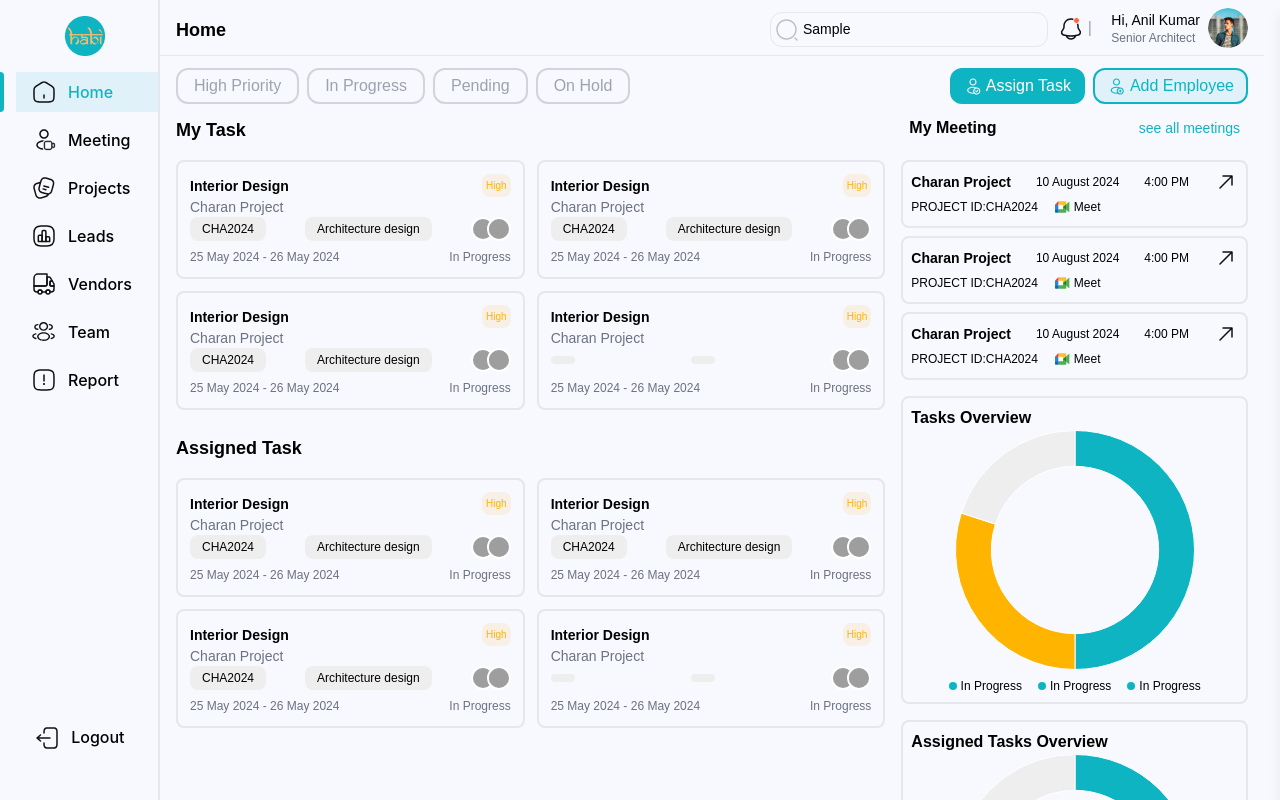
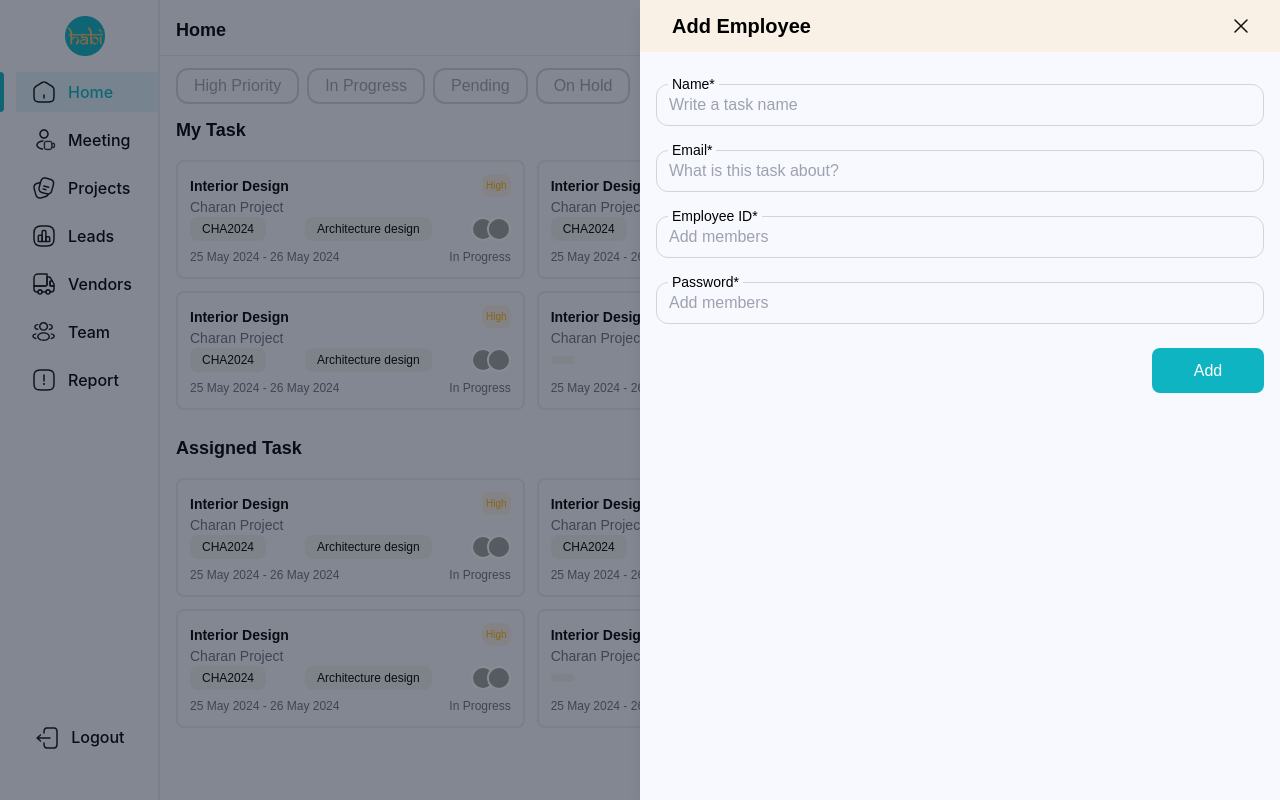
Before and after one commit to tejudharanesh/HABI_internal, a React (Vite) app: page / in a window 1280 px wide. Both pictures are taken after typing "Sample" into the empty fields and a click on the button "Add Employee". Shown: the top 800 px of the page. Built offline with nearby package versions, Linux system fonts and the light colour scheme; grey boxes are pictures that could not be loaded.

Commit message:
added dropdown

```diff
--- /dev/null
+++ b/src/components/Admin/AddEmployee.jsx
@@ -0,0 +1,100 @@
+import React, { useState } from "react";
+import close from "../../assets/svg/close1.svg";
+import upload from "../../assets/images/upload.png";
+
+const AddEmployee = ({ closeDrawer }) => {
+  const [taskTitle, setTaskTitle] = useState("");
+  const [description, setDescription] = useState("");
+  const [members, setMembers] = useState("");
+  const [startDate, setStartDate] = useState("");
+  const [endDate, setEndDate] = useState("");
+  const [type, setType] = useState("");
+  const [project, setProject] = useState("");
+  const [category, setCategory] = useState("");
+  const [priority, setPriority] = useState("Low");
+
+  const handleSubmit = (e) => {
+    e.preventDefault();
+    // Handle form submission
+    closeDrawer(); // Close the drawer after submission
+  };
+
+  return (
+    <div className="">
+      <div className="flex justify-between items-center mb-8 bg-secondary1 px-8 py-3">
+        <h2 className="text-xl font-semibold text-black">Add Employee</h2>
+        <img src={close} alt="" onClick={closeDrawer} />
+      </div>
+      <form onSubmit={handleSubmit} className="px-4">
+        {/* Name */}
+        <div className="relative mb-6">
+          <label className="absolute -top-2.5 left-3 bg-layoutColor px-1 text-sm text-black">
+            Name*
+          </label>
+          <input
+            type="text"
+            className="text-black block w-full px-3 py-2 border border-gray-300 rounded-xl bg-layoutColor focus:outline-none"
+            placeholder="Write a task name"
+            value={taskTitle}
+            onChange={(e) => setTaskTitle(e.target.value)}
+          />
+        </div>
+
+        {/* Email */}
+        <div className="relative mb-6">
+          <label className="absolute -top-2.5 left-3 bg-layoutColor px-1 text-sm text-black">
+            Email*
+          </label>
+          <input
+            type="email"
+            className="text-black block w-full px-3 py-2 border border-gray-300 rounded-xl bg-layoutColor focus:outline-none"
+            placeholder="What is this task about?"
+            value={description}
+            onChange={(e) => setDescription(e.target.value)}
+          />
+        </div>
+
+        {/* Employee ID */}
+        <div className="relative mb-6">
+          <label className="absolute -top-2.5 left-3 bg-layoutColor px-1 text-sm text-black">
+            Employee ID*
+          </label>
+          <input
+            type="text"
+            className="text-black block w-full px-3 py-2 border border-gray-300 rounded-xl bg-layoutColor focus:outline-none"
+            placeholder="Add members"
+            value={members}
+            onChange={(e) => setMembers(e.target.value)}
+          />
+        </div>
+
+        {/* Password */}
+        <div className="relative mb-6">
+          <label className="absolute -top-2.5 left-3 bg-layoutColor px-1 text-sm text-black">
+            Password*
+          </label>
+          <input
+            type="text"
+            className="text-black block w-full px-3 py-2 border border-gray-300 rounded-xl bg-layoutColor focus:outline-none"
+            placeholder="Add members"
+            value={members}
+            onChange={(e) => setMembers(e.target.value)}
+          />
+        </div>
+
+        {/* Priority */}
+        <div className="text-center w-full md:text-end">
+          {/* Submit Button */}
+          <button
+            type="submit"
+            className="bg-primary text-white px-6 rounded-lg w-full md:w-28"
+          >
+            Add
+          </button>
+        </div>
+      </form>
+    </div>
+  );
+};
+
+export default AddEmployee;
--- a/src/components/Admin/AssignTask.jsx
+++ b/src/components/Admin/AssignTask.jsx
@@ -23,13 +23,11 @@ const AssignTask = ({ closeDrawer }) => {
     <div className="">
       <div className="flex justify-between items-center mb-8 bg-secondary1 px-8 py-3">
         <h2 className="text-xl font-semibold text-black">Assign Task</h2>
-        <button className="bg-transparent">
-          <img src={close} alt="" onClick={closeDrawer} />
-        </button>
+        <img src={close} alt="" onClick={closeDrawer} />
       </div>
       <form onSubmit={handleSubmit} className="px-4">
         {/* Task Title */}
-        <div className="relative mb-5">
+        <div className="relative mb-6">
           <label className="absolute -top-2.5 left-3 bg-layoutColor px-1 text-sm text-black">
             Task Title*
           </label>
@@ -43,7 +41,7 @@ const AssignTask = ({ closeDrawer }) => {
         </div>
 
         {/* Description */}
-        <div className="relative mb-5">
+        <div className="relative mb-6">
           <label className="absolute -top-2.5 left-3 bg-layoutColor px-1 text-sm text-black">
             Description
           </label>
@@ -56,7 +54,7 @@ const AssignTask = ({ closeDrawer }) => {
         </div>
 
         {/* Members */}
-        <div className="relative mb-5">
+        <div className="relative mb-6">
           <label className="absolute -top-2.5 left-3 bg-layoutColor px-1 text-sm text-black">
             Members*
           </label>
@@ -71,13 +69,13 @@ const AssignTask = ({ closeDrawer }) => {
 
         {/* Duration */}
         <div className="flex space-x-4">
-          <div className="relative mb-4 flex-1">
+          <div className="relative mb-6 flex-1">
             <label className="absolute -top-2.5 left-3 bg-layoutColor px-1 text-sm text-black">
-              Start Date*
+              Days*
             </label>
             <input
-              type="date"
-              placeholder="Start"
+              type="number"
+              placeholder=""
               className="text-black block w-full px-3 py-2 border border-gray-300 rounded-xl bg-layoutColor focus:outline-none"
               value={startDate}
               onChange={(e) => setStartDate(e.target.value)}
@@ -86,42 +84,27 @@ const AssignTask = ({ closeDrawer }) => {
               }}
             />
           </div>
-          <div className="relative mb-5 flex-1">
+          <div className="relative mb-6">
             <label className="absolute -top-2.5 left-3 bg-layoutColor px-1 text-sm text-black">
-              End Date*
+              Type
             </label>
             <input
-              type="date"
+              type="text"
               className="text-black block w-full px-3 py-2 border border-gray-300 rounded-xl bg-layoutColor focus:outline-none"
-              value={endDate}
-              onChange={(e) => setEndDate(e.target.value)}
-              style={{
-                colorScheme: "light", // Makes the calendar icon and text dark themed
-              }}
+              value={type}
+              onChange={(e) => setType(e.target.value)}
             />
           </div>
         </div>
 
         {/* Type */}
-        <div className="relative mb-5">
-          <label className="absolute -top-2.5 left-3 bg-layoutColor px-1 text-sm text-black">
-            Type
-          </label>
-          <input
-            type="text"
-            className="text-black block w-full px-3 py-2 border border-gray-300 rounded-xl bg-layoutColor focus:outline-none"
-            placeholder="Type"
-            value={type}
-            onChange={(e) => setType(e.target.value)}
-          />
-        </div>
 
         {/* Attach Files */}
-        <div className="relative mb-5">
+        <div className="relative mb-6">
           <label className="absolute -top-2.5 left-3 bg-layoutColor px-1 text-sm text-black">
             Attach Files
           </label>
-          <div className="h-20 border border-dashed border-gray-300 p-4 rounded-xl flex flex-col items-center justify-center text-center bg-layoutColor text-white">
+          <div className="h-28 border border-dashed border-gray-300 p-4 rounded-xl flex flex-col items-center justify-center text-center bg-layoutColor text-white">
             <img src={upload} alt="Upload" />
             <p className="text-sm text-gray-400">JPG, PNG, PDF • Up to 10Mb</p>
             <input
@@ -129,34 +112,6 @@ const AssignTask = ({ closeDrawer }) => {
               className="absolute inset-0 opacity-0 cursor-pointer"
             />
           </div>
-        </div>
-
-        {/* Project */}
-        <div className="relative mb-5">
-          <label className="absolute -top-2.5 left-3 bg-layoutColor px-1 text-sm text-black">
-            Project
-          </label>
-          <input
-            type="text"
-            className="text-black block w-full px-3 py-2 border border-gray-300 rounded-xl bg-layoutColor focus:outline-none"
-            placeholder="Project Task"
-            value={project}
-            onChange={(e) => setProject(e.target.value)}
-          />
-        </div>
-
-        {/* Category */}
-        <div className="relative mb-4">
-          <label className="absolute -top-2.5 left-3 bg-layoutColor px-1 text-sm text-black">
-            Category
-          </label>
-          <input
-            type="text"
-            className="text-black block w-full px-3 py-2 border border-gray-300 rounded-xl bg-layoutColor focus:outline-none"
-            placeholder="Category"
-            value={category}
-            onChange={(e) => setCategory(e.target.value)}
-          />
         </div>
 
         {/* Priority */}
--- a/src/components/Admin/TaskFilters.jsx
+++ b/src/components/Admin/TaskFilters.jsx
@@ -2,7 +2,7 @@ import React, { useState } from "react";
 import assignTask from "../../assets/svg/assignTask.svg";
 import addEmployee from "../../assets/svg/addEmployee.svg";
 
-function TaskFilters({ toggleTaskDrawer }) {
+function TaskFilters({ toggleTaskDrawer, toggleAddEmployeeDrawer }) {
   const [selectedStatus, setSelectedStatus] = useState("");
 
   return (
@@ -52,7 +52,10 @@ function TaskFilters({ toggleTaskDrawer }) {
           <img src={assignTask} alt="Assign Task" className="inline mr-1" />
           <span className="hidden lg:inline">Assign Task</span>
         </button>
-        <button className="px-3 py-1 rounded-xl bg-primaryO text-primary border-2 border-primary mr-2 outline-none focus:outline-none">
+        <button
+          className="px-3 py-1 rounded-xl bg-primaryO text-primary border-2 border-primary mr-2 outline-none focus:outline-none"
+          onClick={toggleAddEmployeeDrawer}
+        >
           <img src={addEmployee} alt="Add Employee" className="inline mr-1" />
           <span className="hidden lg:inline">Add Employee</span>
         </button>
--- a/src/pages/Admin/Home.jsx
+++ b/src/pages/Admin/Home.jsx
@@ -5,14 +5,19 @@ import Task from "../../components/Admin/Task";
 import Meetings from "../../components/Admin/Meetings";
 import PieChart from "../../components/Admin/PieChart";
 import AssignTask from "../../components/Admin/AssignTask";
-
+import AddEmployee from "../../components/Admin/AddEmployee";
 function Home() {
   const [isTaskDrawerOpen, setTaskDrawerOpen] = useState(false);
+  const [isAddEmployeeDrawerOpen, setAddEmployeeDrawerOpen] = useState(false);
 
   // Function to toggle the task drawer
   const toggleTaskDrawer = () => {
     setTaskDrawerOpen(!isTaskDrawerOpen);
   };
+  const toggleAddEmployeeDrawer = () => {
+    setAddEmployeeDrawerOpen(!isAddEmployeeDrawerOpen);
+  };
+
   const tasks = [
     {
       title: "Interior Design",
@@ -97,7 +102,10 @@ function Home() {
         className={`flex flex-col bg-layoutColor px-4 h-auto w-screen md:pl-24 lg:pl-40`}
       >
         <Header />
-        <TaskFilters toggleTaskDrawer={toggleTaskDrawer} />
+        <TaskFilters
+          toggleTaskDrawer={toggleTaskDrawer}
+          toggleAddEmployeeDrawer={toggleAddEmployeeDrawer}
+        />
         <div className="grid grid-cols-1 md:grid-cols-2 lg:grid-cols-3 xl:grid-cols-4 pr-3 md:px-4 gap-4">
           <div className="md:col-span-1 lg:col-span-2 xl:col-span-3">
             <Task title="My Task" tasks={tasks} />
@@ -149,7 +157,6 @@ function Home() {
             </div>
           </div>
         </div>
-        {/* Overlay for the sliding drawer */}
         {isTaskDrawerOpen && (
           <div
             className="fixed inset-0 bg-gray-900 bg-opacity-50 z-40"
@@ -165,6 +172,23 @@ function Home() {
         >
           <AssignTask closeDrawer={toggleTaskDrawer} />
         </div>
+
+        {/* Overlay for Add Employee Drawer */}
+        {isAddEmployeeDrawerOpen && (
+          <div
+            className="fixed inset-0 bg-gray-900 bg-opacity-50 z-40"
+            onClick={toggleAddEmployeeDrawer}
+          ></div>
+        )}
+
+        {/* Sliding Drawer for Add Employee */}
+        <div
+          className={`fixed top-0 right-0 w-full md:w-1/2 h-full bg-layoutColor shadow-lg z-50 transform transition-transform duration-300 ${
+            isAddEmployeeDrawerOpen ? "translate-x-0" : "translate-x-full"
+          }`}
+        >
+          <AddEmployee closeDrawer={toggleAddEmployeeDrawer} />
+        </div>
       </div>
     </div>
   );
```
